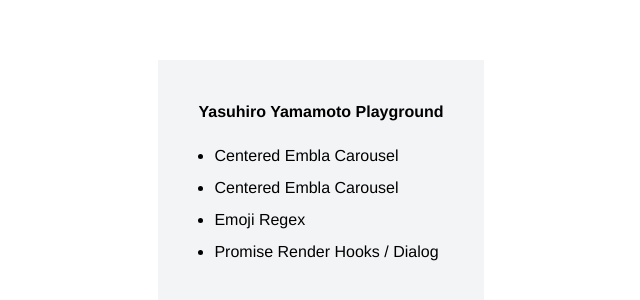
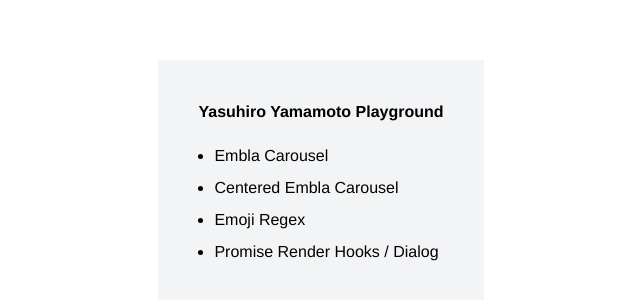
Before and after one commit to yasuhiro-yamamoto/nextjs-playground, a Next.js app: page / in a window 1280 px wide. Shown: the part 218-518 px from the top of the page, without its empty margins (319-959 px from the left). Built offline with nearby package versions, Linux system fonts and the light colour scheme.

Commit message:
リンク修正

```diff
--- a/src/app/page.tsx
+++ b/src/app/page.tsx
@@ -8,7 +8,7 @@ export default function Home() {
       <h1 className="font-semibold mb-5">Yasuhiro Yamamoto Playground</h1>
       <ul className="list-disc pl-4 grid gap-2">
         <li>
-          <Link href="/embla-carousel">Centered Embla Carousel</Link>
+          <Link href="/embla-carousel">Embla Carousel</Link>
         </li>
         <li>
           <Link href="/centered-embla-carousel">Centered Embla Carousel</Link>
```
